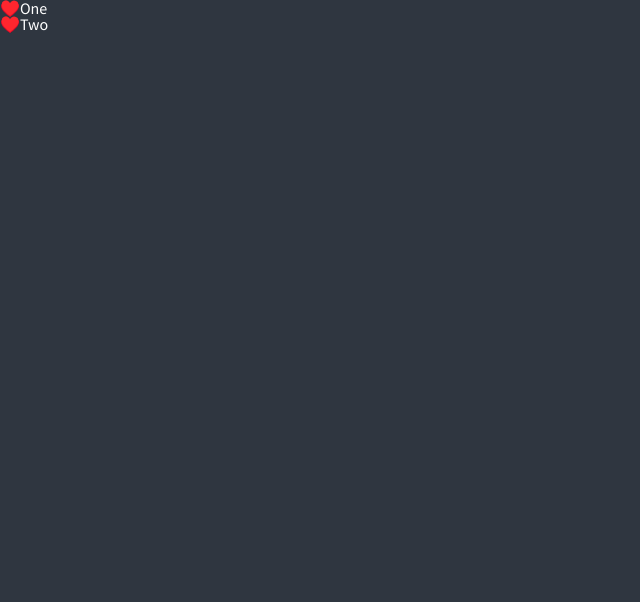
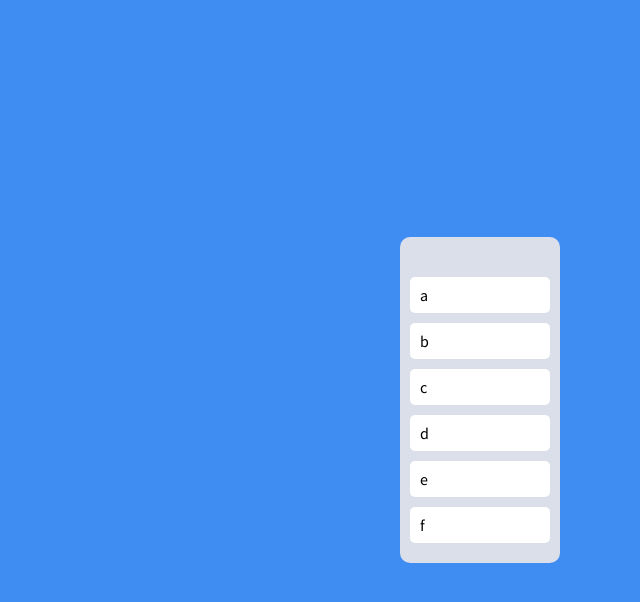
Before and after one commit to jungHyeonS/react-todo-dnd, a React (Create React App) app: page / in a window 1280 px wide. Shown: the top 602 px of the page, without its empty margins (0-640 px from the left). Built offline with nearby package versions, Linux system fonts and the light colour scheme.

Commit message:
react-master-class : styled and dnd placeholder

```diff
--- a/src/App.tsx
+++ b/src/App.tsx
@@ -1,7 +1,7 @@
 import React from 'react';
 import {DragDropContext, Draggable, Droppable} from "react-beautiful-dnd"
-import { createGlobalStyle } from 'styled-components';
-
+import { createGlobalStyle} from 'styled-components';
+import styled from 'styled-components';
 
 const GlobalStyle = createGlobalStyle`
   @import url('https://fonts.googleapis.com/css2?family=Source+Sans+Pro:wght@300&display=swap');
@@ -64,39 +64,66 @@
 }
 `
 
+const Wrapper = styled.div`
+  display: flex;
+  max-width: 480px;
+  width: 100%;
+  margin: 0 auto;
+  justify-content: center;
+  align-items: center;
+  height: 100vh;
+`
+
+const Boards = styled.div`
+  display: grid;
+  width: 100%;
+  grid-template-columns: repeat(3,1fr);
+`
+
+const Board = styled.div`
+  padding: 20px 10px;
+  padding-top: 30px;
+  background-color: ${(props) => props.theme.boardColor};
+  border-radius : 10px;
+  min-height: 200px;
+`
+const Card = styled.div`
+  border-radius: 5px;
+  padding: 10px 10px;
+  background-color: ${(props) => props.theme.cardColor};
+  margin-top: 10px;
+`
+
+
+const toDos = ["a","b","c","d","e","f"];
+
 function App() {
   const onDragEnd = () => {};
   return (
     <>
       <GlobalStyle/>
          <DragDropContext onDragEnd={onDragEnd}>
-          <div>
+          <Wrapper>
+            <Boards>
               <Droppable droppableId='one'>
               {
                 (magic) =>
-              <ul ref={magic.innerRef} {...magic.droppableProps}>
-                <Draggable draggableId='first' index={0}>
+                <Board ref={magic.innerRef} {...magic.droppableProps}>
+                  {toDos.map((toDo,index) => (
+                  <Draggable draggableId={toDo} index={index}>
                     {(magic) =>
-                  <li ref={magic.innerRef}  {...magic.draggableProps}>
-                    <span {...magic.dragHandleProps}>
-                      ♥️
-                    </span>
-                    One
-                  </li>}
+                    <Card ref={magic.innerRef}{...magic.dragHandleProps}  {...magic.draggableProps}>
+                      {toDo}
+                    </Card>}
                   </Draggable>
-                <Draggable draggableId='second' index={1}>
-                  {(magic) =>
-                  <li ref={magic.innerRef}  {...magic.draggableProps}>
-                    <span {...magic.dragHandleProps}>
-                      ♥️
-                    </span>
-                    Two
-                  </li>}
-                </Draggable>
-              </ul>
+                  ))}
+                  {magic.placeholder}
+
+                </Board>
               }
               </Droppable>
-          </div>
+            </Boards>
+          </Wrapper>
         </DragDropContext>
     </>
   );
--- a/src/index.tsx
+++ b/src/index.tsx
@@ -3,7 +3,7 @@
 import { RecoilRoot } from 'recoil';
 import { ThemeProvider } from 'styled-components';
 import App from './App';
-import { darkTheme, lightTheme } from './theme';
+import { darkTheme } from './theme';
 
 const root = ReactDOM.createRoot(
   document.getElementById('root') as HTMLElement
--- a/src/styled.d.ts
+++ b/src/styled.d.ts
@@ -4,9 +4,9 @@
 // and extend them!
 declare module 'styled-components' {
   export interface DefaultTheme {
+    bgColor:string;
+    boardColor:string;
+    cardColor:string;
     textColor:string;
-    bgColor:string;
-    accentColor:string;
-    cardBgColor:string;
   }
 }
--- a/src/theme.ts
+++ b/src/theme.ts
@@ -1,15 +1,8 @@
 import { DefaultTheme } from "styled-components";
 
 export const darkTheme:DefaultTheme = {
-    bgColor : "#2f3640",
-    textColor : "white",
-    accentColor:"#44bd32",
-    cardBgColor : "transparent"
+    bgColor : "#3f8cf2",
+    boardColor:"#DADFE9",
+    cardColor:"white",
+    textColor:"black"
 }
-
-export const lightTheme:DefaultTheme = {
-    bgColor : "whitesmoke",
-    textColor : "black",
-    accentColor:"#44bd32",
-    cardBgColor:"white"
-}
```
Lines whose indentation alone changed are shown as unchanged.
